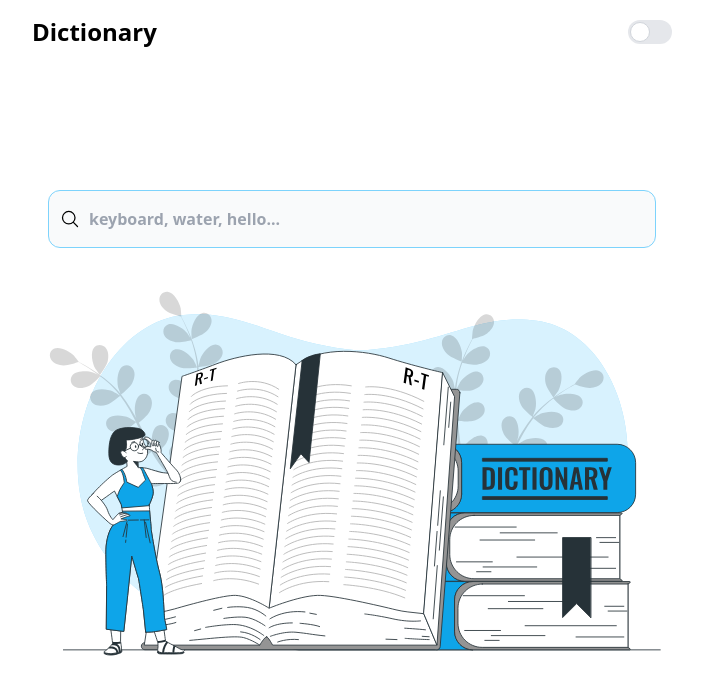
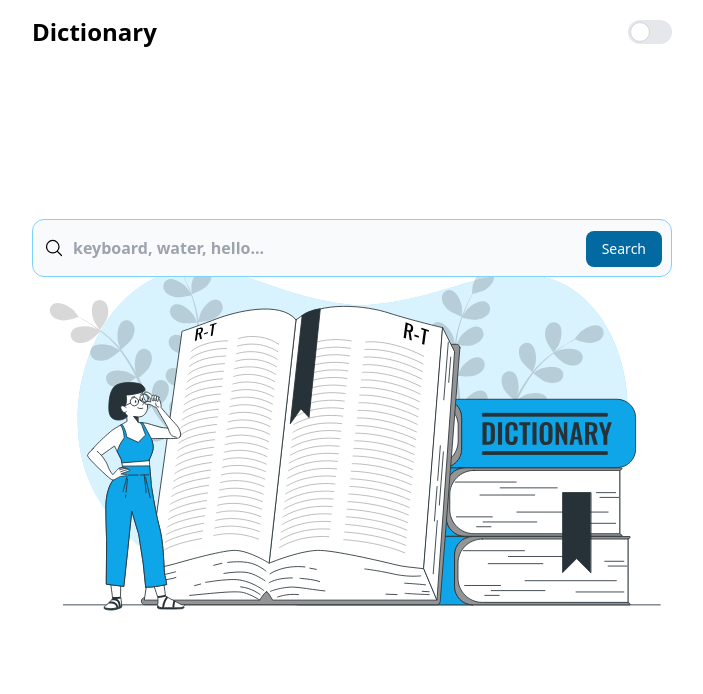
Before and after one commit to facindito/dictionary, a React (Vite) app: page / in a window 1280 px wide. Shown: the top 694 px of the page, without its empty margins (288-991 px from the left). Built offline with nearby package versions, Linux system fonts and the light colour scheme.

Commit message:
feat: add input buttom

```diff
--- a/src/components/SearchForm.jsx
+++ b/src/components/SearchForm.jsx
@@ -2,7 +2,7 @@ import { useState } from 'react'
 import { SearchIcon } from './Icons'
 import { useNavigate } from 'react-router-dom'
 
-export function SearchForm () {
+export function SearchForm (props) {
   const navigate = useNavigate()
   const [search, setSearch] = useState('')
 
@@ -15,7 +15,7 @@ export function SearchForm () {
     setSearch(newSearch)
   }
   return (
-    <form className='p-4 max-w-2xl w-full mx-auto ' onSubmit={handleSubmit}>
+    <form className='p-4' onSubmit={handleSubmit} {...props}>
       <label htmlFor='default-search' className='mb-2 text-base font-medium text-gray-900 sr-only'>Search</label>
       <div className='relative'>
         <div className='absolute inset-y-0 left-0 flex items-center pl-3 pointer-events-none'>
@@ -30,6 +30,7 @@ export function SearchForm () {
           // value={searchParams.get('q')}
           required
         />
+        <button type='submit' className='text-white absolute right-2.5 bottom-2.5 bg-sky-700 hover:bg-sky-800 focus:ring-4 focus:outline-none focus:ring-sky-300 font-medium rounded-lg text-sm px-4 py-2 dark:bg-sky-600 dark:hover:bg-sky-700 dark:focus:ring-sky-800'>Search</button>
       </div>
     </form>
   )
```
